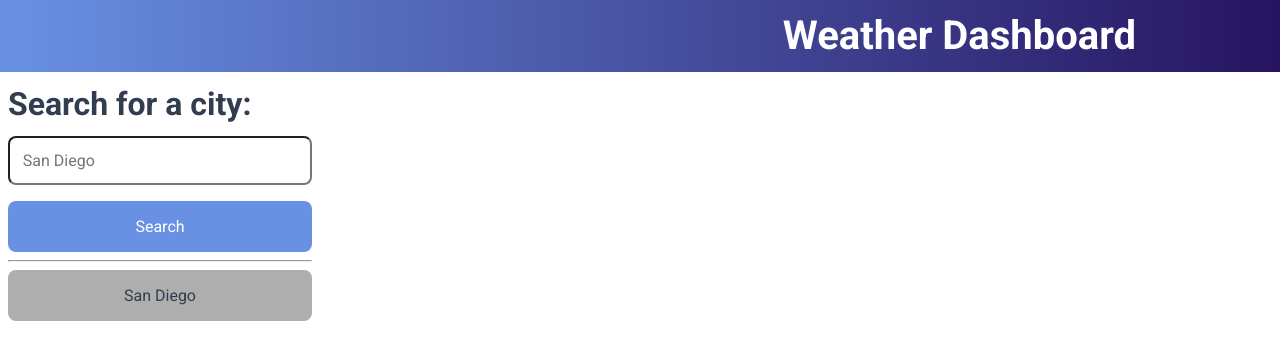
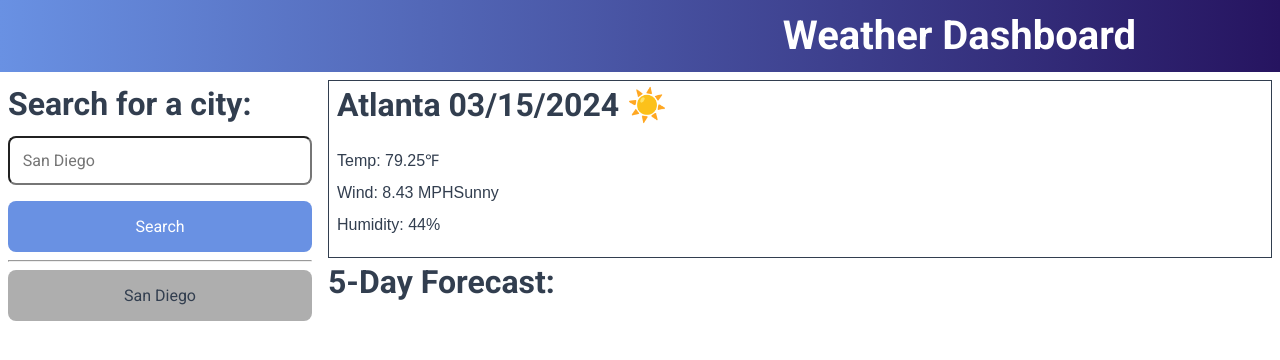
Before and after one commit to ryandarton/weather-dashboard, a plain HTML site: page index.html in a window 1280 px wide. Drawn offline with Linux system fonts and the light colour scheme.

Commit message:
Initial code for the main section.

```diff
--- a/index.html
+++ b/index.html
@@ -17,21 +17,38 @@
     <header>
       <h1>Weather Dashboard</h1>
     </header>
+    <article class="body-wrapper">
       <aside class="sidebar">
-    <section class="search"></section>
+        <section class="search">
           <h2>Search for a city:</h2>
           <form id="search-form">
             <input type="text" id="search-input" placeholder="San Diego" />
             <button type="submit" id="search-button">Search</button>
           </form>
         </section>
-    <hr>
+        <hr />
         <section class="history">
           <ul id="history-list"></ul>
           <li class="history-item no-bullet"><button class="secondary">San Diego</button></li>
         </section>
       </aside>
 
+      <main>
+        <section class="current-weather">
+          <h2>
+            <span class="city"></span>Atlanta<span> </span><span class="date">03/15/2024</span><span> </span><span class="symbol">☀️</span>
+          </h2>
+          <div class="current-weather-info-wrapper">
+            <div class="current-weather-info"><span>Temp: </span><span id="current-temp">79.25℉</span></div>
+            <div class="current-weather-info"><span>Wind: </span>8.43 MPH<span id="current-wind">Sunny</span></div>
+            <div class="current-weather-info"><span>Humidity: </span><span id="current-humidity">44%</span></div>
+          </div>
+        </section>
+        <section class="forecast">
+          <h2>5-Day Forecast:</h2>
+        </section>
+      </main>
+    </article>
     <script src="scripts/script.js"></script>
   </body>
 </html>
--- a/styles/base.css
+++ b/styles/base.css
@@ -69,11 +69,6 @@ body {
   color: var(--primary-color);
 }
 
-.sidebar {
-  width: 25vw;
-  padding: 0.5rem;
-}
-
 input[type='text'] {
   width: 100%;
   padding: 0.8rem;
@@ -84,3 +79,33 @@ input[type='text'] {
 .no-bullet {
   list-style: none;
 }
+
+.body-wrapper {
+  display: flex;
+}
+
+.sidebar {
+  width: 25vw;
+  padding: 0.5rem;
+}
+
+main {
+  flex: 1;
+  padding: 0.5rem;
+}
+
+.current-weather {
+  border: var(--primary-color) 1px solid;
+}
+
+.current-weather h2 {
+  margin: 0.5rem;
+}
+
+.current-weather-info-wrapper {
+  padding: 1rem 0;
+}
+
+.current-weather-info {
+  padding: 0.5rem;
+}
```
Lines whose indentation alone changed are shown as unchanged.
